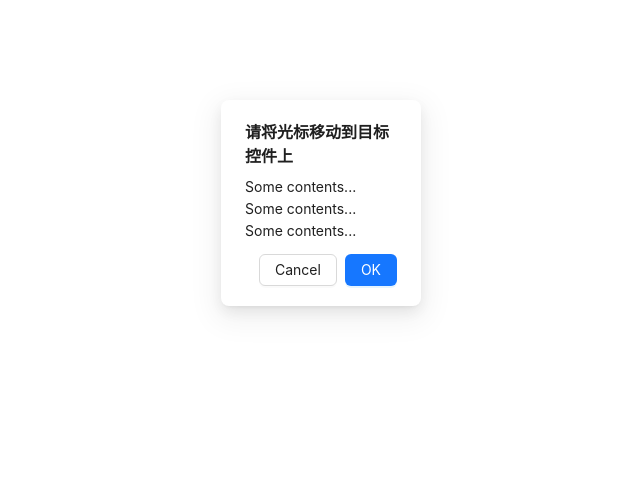
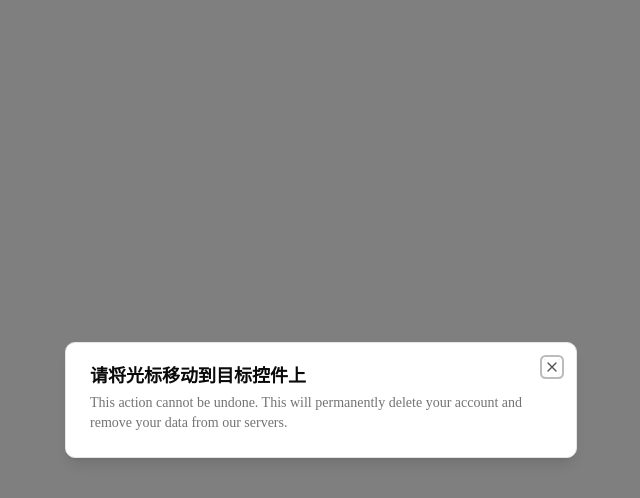
Before and after one commit to HHsomeHand/monkey-spyxx-lib, a React app: page / in a window 1280 px wide. Shown: the top 498 px of the page, without its empty margins (319-959 px from the left). Built offline with nearby package versions, Linux system fonts and the light colour scheme; the HTML template or start-up script is replaced by a standard one.

Commit message:
wip: 切换到 shadcn 的 dialog

```diff
--- a/package.json
+++ b/package.json
@@ -15,8 +15,8 @@
     "class-variance-authority": "^0.7.1",
     "clsx": "^2.1.1",
     "lucide-react": "^0.525.0",
-    "react": "^18.3.1",
-    "react-dom": "^18.3.1",
+    "react": "^19.1.0",
+    "react-dom": "^19.1.0",
     "tailwind-merge": "^3.3.1",
     "tailwindcss": "^4.1.11"
   },
--- a/src/components/Dialogs/UserSelectDialog/index.tsx
+++ b/src/components/Dialogs/UserSelectDialog/index.tsx
@@ -7,6 +7,14 @@ import makeEventListener from "@/utils/makeEventListener.ts";
 import {Simulate} from "react-dom/test-utils";
 import cancel = Simulate.cancel;
 import CancelFnArr from "@/class/CancelFnArr.ts";
+import {
+    Dialog,
+    DialogContent,
+    DialogDescription,
+    DialogHeader,
+    DialogTitle,
+    DialogTrigger,
+} from "@/components/ui/dialog"
 
 interface UserSelectDialogProps {
     className?: string,
@@ -25,97 +33,68 @@ export const UserSelectDialog = memo((
 
     const [isModalOpen, setIsModalOpen] = useState(true);
 
-    function onResult(result: string) {
-        props.onResult(result);
-    }
-
-    const handleOk = () => {
-        setIsModalOpen(false);
-
-        onResult("");
-    };
-
-    const handleCancel = () => {
-        setIsModalOpen(false);
-
-        onResult("");
-    };
-
-    const classNames = {
-        mask: `!bg-transparent`,
-        // content: `!px-4 !py-2`
-    };
-
     const containerRef = useRef<HTMLDivElement>(null);
 
-    useEffect(() => {
-        const cancelFnArr = new CancelFnArr();
-
-        if (!containerRef.current) return;
-
-        let dialogEl: Element;
-
-        {
-            let _dialogEl = containerRef.current.querySelector('.ant-modal-content');
-
-            if (!_dialogEl) return;
-
-            dialogEl = _dialogEl;
-        }
-
-        {
-            const {cancel} = makeDraggable(dialogEl as HTMLElement);
-
-            cancelFnArr.push(cancel);
-        }
-
-        function makeElStopPropagation(selector: string) {
-            let contentEl = dialogEl.querySelector(selector);
-
-            if (!contentEl) return;
-
-            {
-                const cancel = makeEventListener('mousedown', (e) => {
-                    e.stopPropagation();
-                }, contentEl);
-
-                cancelFnArr.push(cancel);
-            }
-        }
-
-        [
-            ".ant-modal-header",
-            ".ant-modal-body",
-            ".ant-modal-footer",
-        ].forEach((selector) => {
-            makeElStopPropagation(selector);
-        });
-
-        return cancelFnArr.getDoCancelFn();
-    }, []);
+    // useEffect(() => {
+    //     const cancelFnArr = new CancelFnArr();
+    //
+    //     if (!containerRef.current) return;
+    //
+    //     let dialogEl: Element;
+    //
+    //     {
+    //         let _dialogEl = containerRef.current.querySelector('.ant-modal-content');
+    //
+    //         if (!_dialogEl) return;
+    //
+    //         dialogEl = _dialogEl;
+    //     }
+    //
+    //     {
+    //         const {cancel} = makeDraggable(dialogEl as HTMLElement);
+    //
+    //         cancelFnArr.push(cancel);
+    //     }
+    //
+    //     function makeElStopPropagation(selector: string) {
+    //         let contentEl = dialogEl.querySelector(selector);
+    //
+    //         if (!contentEl) return;
+    //
+    //         {
+    //             const cancel = makeEventListener('mousedown', (e) => {
+    //                 e.stopPropagation();
+    //             }, contentEl);
+    //
+    //             cancelFnArr.push(cancel);
+    //         }
+    //     }
+    //
+    //     [
+    //         ".ant-modal-header",
+    //         ".ant-modal-body",
+    //         ".ant-modal-footer",
+    //     ].forEach((selector) => {
+    //         makeElStopPropagation(selector);
+    //     });
+    //
+    //     return cancelFnArr.getDoCancelFn();
+    // }, []);
 
     return (
         <div ref={containerRef}>
-            <Modal
-                title={propTitle}
+            <Dialog open={isModalOpen} onOpenChange={setIsModalOpen}>
+                <DialogContent>
+                    <DialogHeader >
+                        <DialogTitle>{propTitle}</DialogTitle>
+                        <DialogDescription>
+                            This action cannot be undone. This will permanently delete your account
+                            and remove your data from our servers.
+                        </DialogDescription>
+                    </DialogHeader>
+                </DialogContent>
+            </Dialog>
 
-                classNames={classNames}
-                closable={false} // 是否有关闭按钮
-                keyboard={false} // esc 是否退出
-                maskClosable={false} // 点击 mask 是否会关闭对话框
-
-                getContainer={false} // 挂载在当前节点
-
-                open={isModalOpen}
-                onOk={handleOk}
-                onCancel={handleCancel}
-
-                width={propWidth}
-            >
-                <p>Some contents...</p>
-                <p>Some contents...</p>
-                <p>Some contents...</p>
-            </Modal>
         </div>
     );
 });
--- a/src/components/ui/dialog.tsx
+++ b/src/components/ui/dialog.tsx
@@ -53,7 +53,7 @@ function DialogContent({
   showCloseButton?: boolean
 }) {
   return (
-    <DialogPortal data-slot="dialog-portal">
+    <>
       <DialogOverlay />
       <DialogPrimitive.Content
         data-slot="dialog-content"
@@ -74,7 +74,7 @@ function DialogContent({
           </DialogPrimitive.Close>
         )}
       </DialogPrimitive.Content>
-    </DialogPortal>
+    </>
   )
 }
 
```
Also changed, not shown: 2 other files (tests, documents, lock files or other folders).
